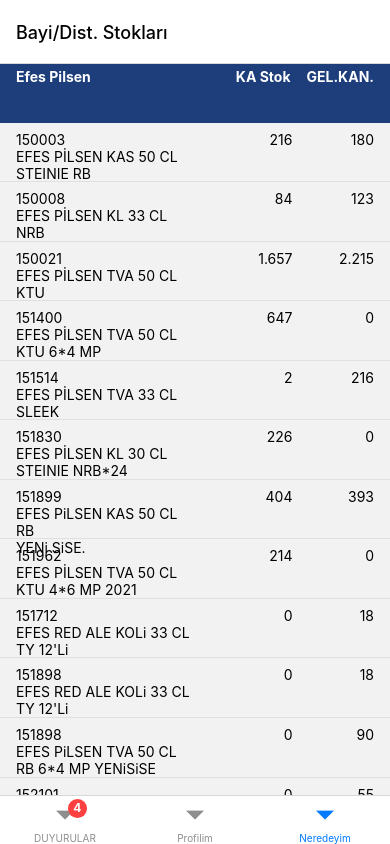
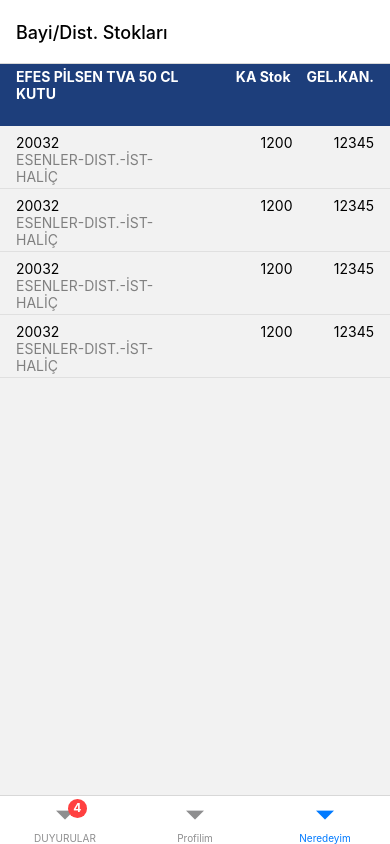
Before and after one commit to Ardaerenylcn/KA, a React Native app: screen /Neredeyim in a window 390 px wide. Built offline with nearby package versions, Linux system fonts and the light colour scheme.

Commit message:
SellerDistributor and ProductStockHeader created and completed

```diff
--- a/App.js
+++ b/App.js
@@ -4,6 +4,7 @@
 import Announcement from './component/Announcement';
 import CustomerInfo from './Screens/CustomerInfoPage';
 import SellerDistributorStocks from './Screens/SellerDistributorStocks';
+import ProductPage from './Screens/ProductStockPage';
 
 const Tab = createBottomTabNavigator();
 
@@ -16,7 +17,8 @@
 }
 
 function ProfileScreen() {
-	return <SellerDistributorStocks />;
+	//return <SellerDistributorStocks/>
+	return <ProductPage />;
 }
 
 function MyTabs() {
--- /dev/null
+++ b/Screens/ProductStockPage.js
@@ -0,0 +1,42 @@
+import { ScrollView } from 'react-native';
+import React from 'react';
+import SellerDistributorAndProductStockHeader from '../component/SellerDistributorStockComponents/SellerDistributorAndProductStockHeader';
+import ProductStockBody from '../component/ProductStockComponent/ProductStockBody';
+
+const ProductStockPage = () => {
+	return (
+		<>
+			<ScrollView>
+				<SellerDistributorAndProductStockHeader
+					product={'EFES PİLSEN TVA 50 CL KUTU'}
+				/>
+				<ProductStockBody
+					productCode={'20032'}
+					distirbutor={'ESENLER-DIST.-İST-HALİÇ'}
+					stock={1200}
+					gelKan={12345}
+				/>
+				<ProductStockBody
+					productCode={'20032'}
+					distirbutor={'ESENLER-DIST.-İST-HALİÇ'}
+					stock={1200}
+					gelKan={12345}
+				/>
+				<ProductStockBody
+					productCode={'20032'}
+					distirbutor={'ESENLER-DIST.-İST-HALİÇ'}
+					stock={1200}
+					gelKan={12345}
+				/>
+				<ProductStockBody
+					productCode={'20032'}
+					distirbutor={'ESENLER-DIST.-İST-HALİÇ'}
+					stock={1200}
+					gelKan={12345}
+				/>
+			</ScrollView>
+		</>
+	);
+};
+
+export default ProductStockPage;
--- a/Screens/SellerDistributorStocks.js
+++ b/Screens/SellerDistributorStocks.js
@@ -6,7 +6,7 @@
 	StyleSheet,
 	Image,
 } from 'react-native';
-import SellerDistributorStockHeader from '../component/SellerDistributorStockComponents/SellerDistributorStockHeader';
+import SellerDistributorAndProductStockHeader from '../component/SellerDistributorStockComponents/SellerDistributorAndProductStockHeader';
 import SellerDistirbutorStockBody from '../component/SellerDistributorStockComponents/SellerDistirbutorStockBody';
 import colors from '../constants/colors';
 
@@ -40,7 +40,7 @@
 				</TouchableOpacity>
 			)}
 			<ScrollView ref={scrollViewRef} onScroll={handleScroll}>
-				<SellerDistributorStockHeader product={'Efes Pilsen'} />
+				<SellerDistributorAndProductStockHeader product={'Efes Pilsen'} />
 				<SellerDistirbutorStockBody
 					productCode={'150003'}
 					productFullName={'EFES PİLSEN KAS 50 CL'}
@@ -120,7 +120,9 @@
 					stock={0}
 					gelKan={55}
 				/>
-				<SellerDistributorStockHeader product={'Miller Genuine Draft'} />
+				<SellerDistributorAndProductStockHeader
+					product={'Miller Genuine Draft'}
+				/>
 				<SellerDistirbutorStockBody
 					productCode={'150137'}
 					productFullName={'MGD KL 33 CL NRB'}
--- /dev/null
+++ b/component/ProductStockComponent/ProductStockBody.js
@@ -0,0 +1,64 @@
+import { View, Text, StyleSheet } from 'react-native';
+import React, { useRef } from 'react';
+import colors from '../../constants/colors';
+import distances from '../../constants/distances';
+
+const ProductStockBody = ({
+	productCode,
+	distirbutor,
+	stock,
+	gelKan,
+}) => {
+	return (
+		<View style={styles.SellerDistirbutorStockBody}>
+			<View style={styles.SellerDistirbutorStockBodyProductArea}>
+				<Text>{productCode}</Text>
+				<Text
+					style={styles.SellerDistirbutorStockBodyProductAreaDistirbutorText}
+				>
+					{distirbutor}
+				</Text>
+			</View>
+			<View style={styles.sellerDistirbutorStockBodyStockArea}>
+				<View style={styles.sellerDistirbutorStockBodyStockAreaKaStock}>
+					<Text>{stock}</Text>
+				</View>
+				<View style={styles.sellerDistirbutorStockBodyStockAreaGelKan}>
+					<Text>{gelKan}</Text>
+				</View>
+			</View>
+		</View>
+	);
+};
+
+const styles = StyleSheet.create({
+	SellerDistirbutorStockBody: {
+		flex: 1,
+		borderBottomWidth: 1,
+		borderColor: colors.borderColor,
+		flexDirection: 'row',
+	},
+	SellerDistirbutorStockBodyProductArea: {
+		flex: 1,
+		marginHorizontal: distances.defaultDistance,
+		marginVertical: distances.quarterDistance,
+	},
+	sellerDistirbutorStockBodyStockArea: {
+		flex: 1,
+		flexDirection: 'row',
+		justifyContent: 'flex-end',
+		marginTop: distances.halfDistance,
+	},
+	sellerDistirbutorStockBodyStockAreaKaStock: {
+		flex: 1,
+		alignItems: 'flex-end',
+	},
+	sellerDistirbutorStockBodyStockAreaGelKan: {
+		flex: 1,
+		alignItems: 'flex-end',
+		marginRight: distances.defaultDistance,
+	},
+	SellerDistirbutorStockBodyProductAreaDistirbutorText: { color: colors.grey },
+});
+
+export default ProductStockBody;
--- a/component/SellerDistributorStockComponents/SellerDistributorStockHeader.js
+++ b/component/SellerDistributorStockComponents/SellerDistributorAndProductStockHeader.js
@@ -3,7 +3,7 @@
 import colors from '../../constants/colors';
 import distances from '../../constants/distances';
 
-const SellerDistributorStockHeader = ({ product }) => {
+const SellerDistributorAndProductStockHeader = ({ product }) => {
 	return (
 		<View style={styles.SellerDistributorStockHeaderContainer}>
 			<View style={styles.SellerDistributorStockHeaderContainerTextArea}>
@@ -41,6 +41,7 @@
 	},
 	SellerDistributorStockHeaderContainerTextAreaLeft: {
 		marginLeft: distances.defaultDistance,
+		flex: 1,
 	},
 
 	SellerDistributorStockHeaderTextStyle: {
@@ -56,4 +57,4 @@
 	},
 });
 
-export default SellerDistributorStockHeader;
+export default SellerDistributorAndProductStockHeader;
```
